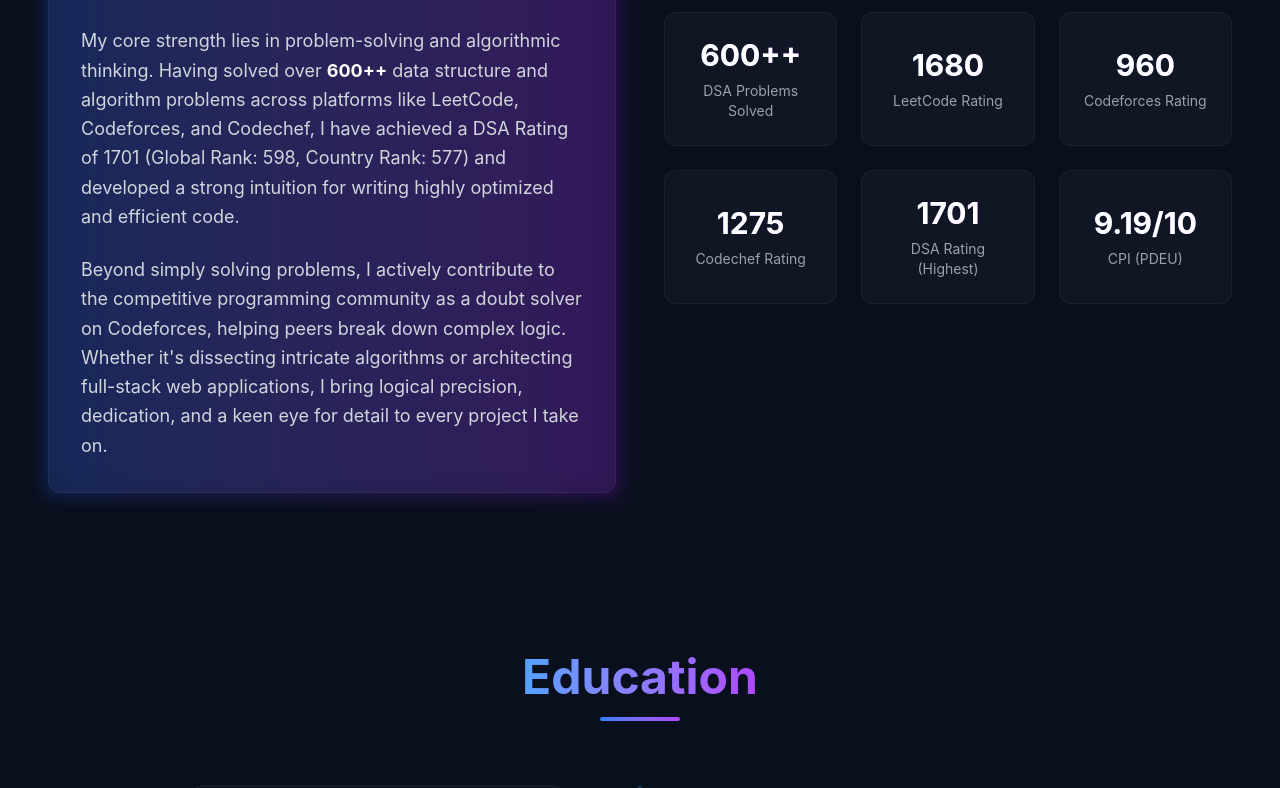
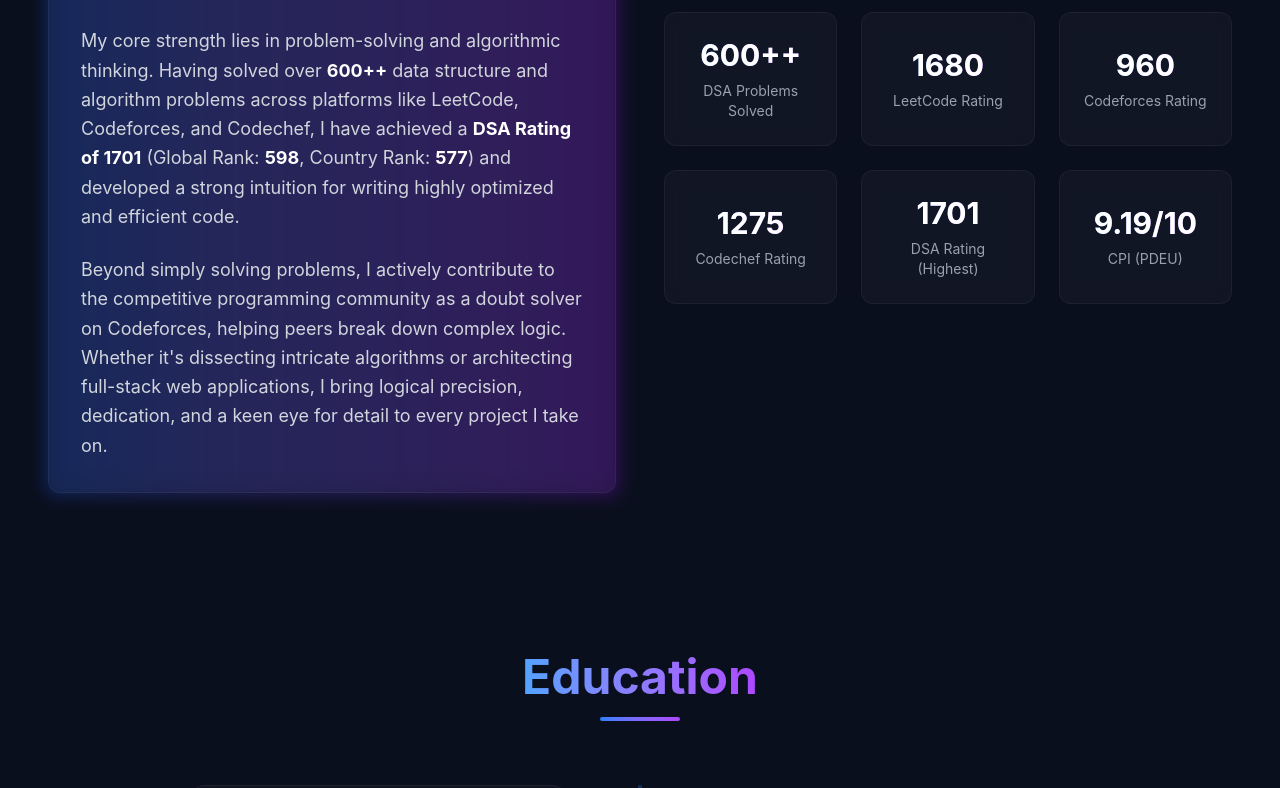
Before and after one commit to Pranshu8916/Pranshu-Portfolio, a React (Vite) app: page / in a window 1280 px wide. Shown: the part 1189-1977 px from the top of the page. Built offline with nearby package versions, Linux system fonts and the light colour scheme.

Commit message:
Make DSA Rating and ranks bold in About description

```diff
--- a/src/components/About.jsx
+++ b/src/components/About.jsx
@@ -33,7 +33,7 @@ const About = () => {
                   I am a 3rd-year Computer Engineering student at Pandit Deendayal Energy University (PDEU) with a CPI of 9.19/10. I am passionate about Data Structures & Algorithms, Competitive Programming, Web Development, and building impactful software solutions.
                 </p>
                 <p className="text-gray-300 text-lg leading-relaxed mb-6">
-                  My core strength lies in problem-solving and algorithmic thinking. Having solved over <strong className="text-white font-bold">600++</strong> data structure and algorithm problems across platforms like LeetCode, Codeforces, and Codechef, I have achieved a DSA Rating of 1701 (Global Rank: 598, Country Rank: 577) and developed a strong intuition for writing highly optimized and efficient code.
+                  My core strength lies in problem-solving and algorithmic thinking. Having solved over <strong className="text-white font-bold">600++</strong> data structure and algorithm problems across platforms like LeetCode, Codeforces, and Codechef, I have achieved a <strong className="text-white font-bold">DSA Rating of 1701</strong> (Global Rank: <strong className="text-white font-bold">598</strong>, Country Rank: <strong className="text-white font-bold">577</strong>) and developed a strong intuition for writing highly optimized and efficient code.
                 </p>
                 <p className="text-gray-300 text-lg leading-relaxed">
                   Beyond simply solving problems, I actively contribute to the competitive programming community as a doubt solver on Codeforces, helping peers break down complex logic. Whether it's dissecting intricate algorithms or architecting full-stack web applications, I bring logical precision, dedication, and a keen eye for detail to every project I take on.
```
